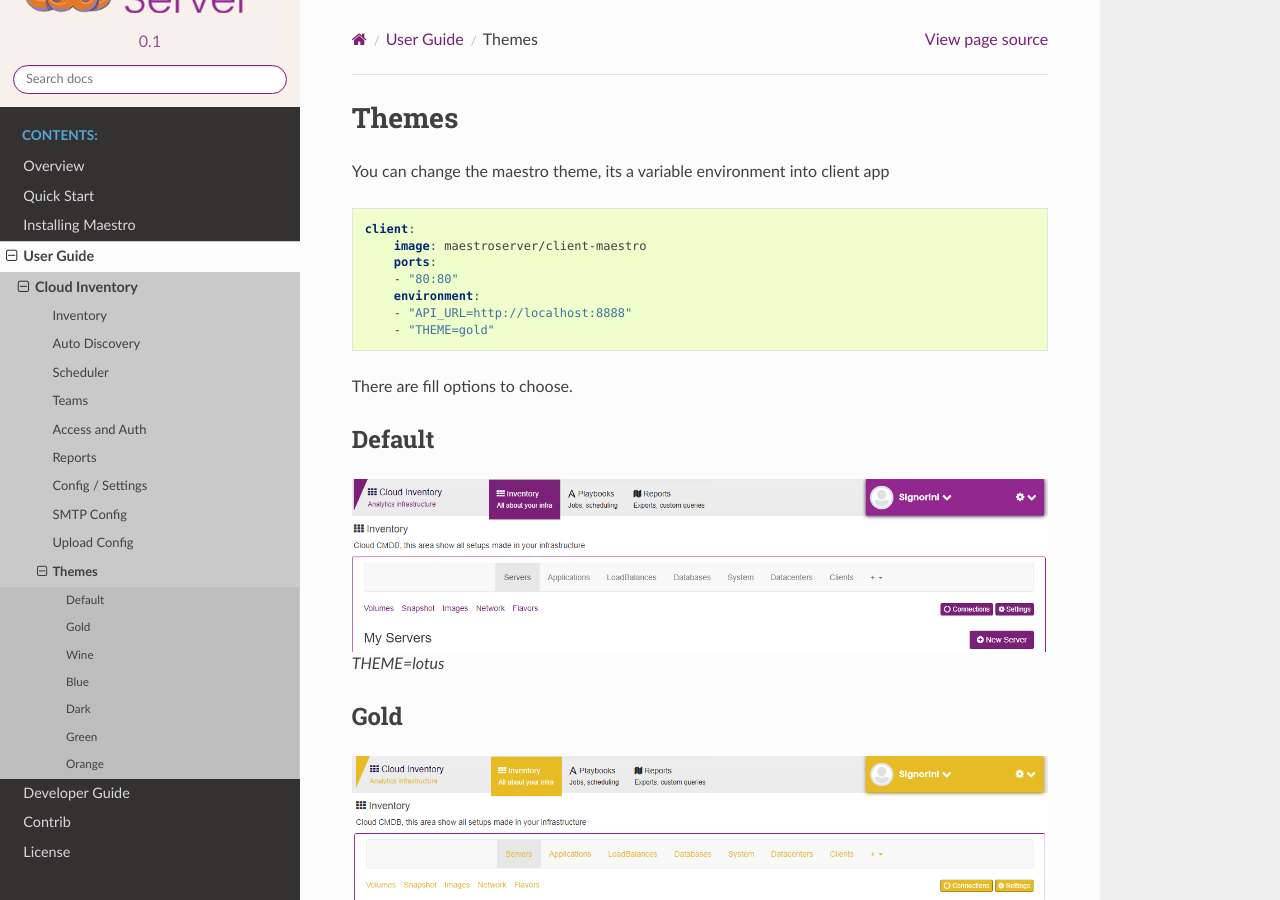
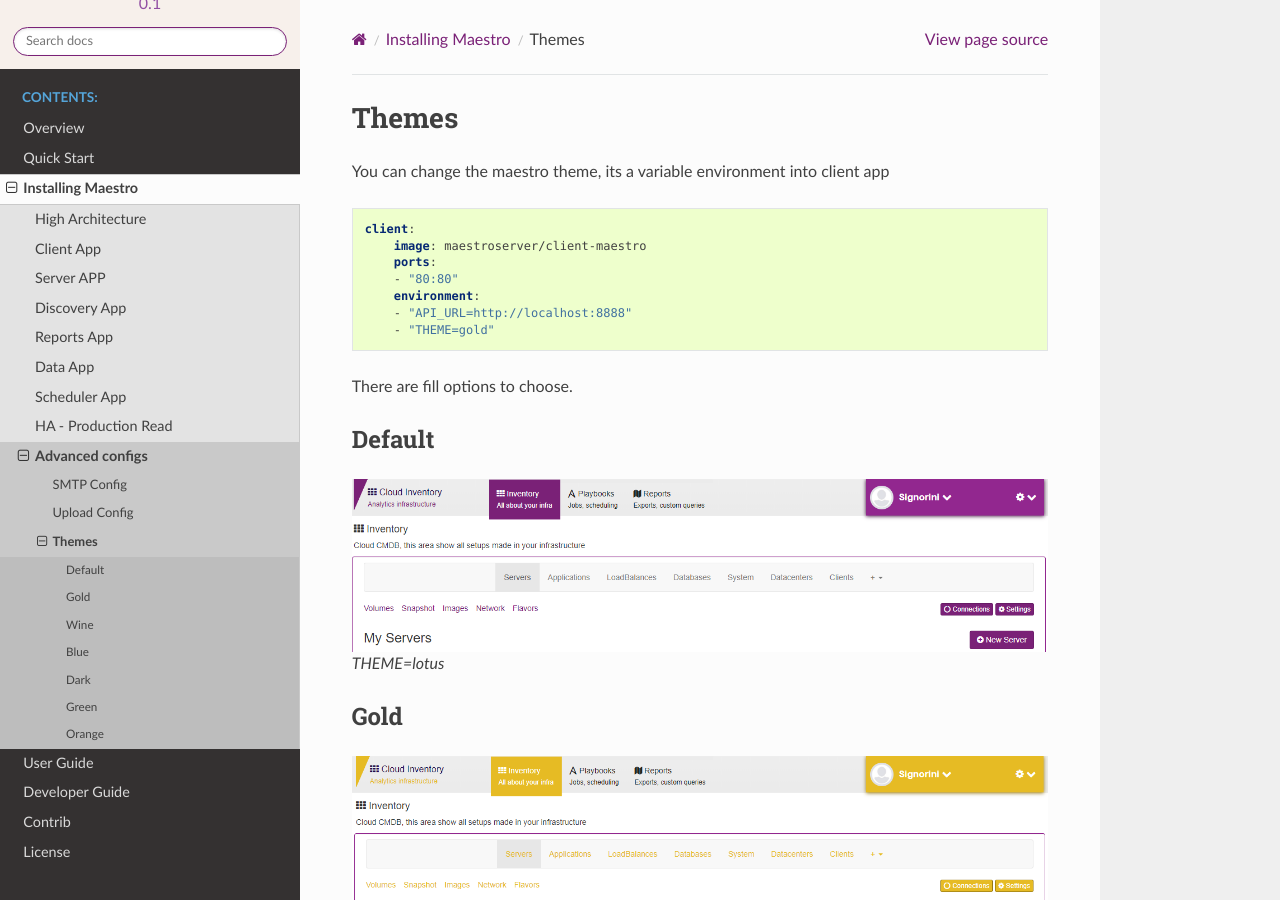
Before and after one commit to maestro-server/webdocs, a Sphinx documentation site: the page built from docs/installing/themes.rst, in a window 1280 px wide and 900 px high. Built offline with Sphinx 7.4.7 and the Read the Docs theme 2.0.0, drawn with Linux system fonts in a browser that asks for light colours; formulas are drawn with MathJax 3.

Commit message:
move advanced configs

```diff
--- a/docs/installing/index.rst
+++ b/docs/installing/index.rst
@@ -67,7 +67,7 @@ Client App
 
 .. Warning::
     * API_URL it's rest endpoint provide by server-app.
-    * STATIC_URL it's endpoint for static files, if you use local upload type need to be {server-app-url}/static  - `More details upload <http://docs.maestroserver.io/en/latest/userguide/cloud_inventory/upload.html>`_.
+    * STATIC_URL it's endpoint for static files, if you use local upload type need to be {server-app-url}/static  - `More details upload <http://docs.maestroserver.io/en/latest/installing/upload.html>`_.
 
 
 **Env variables**
@@ -105,8 +105,8 @@ Server APP
 
 .. Warning::
     * MAESTRO_MONGO_URI - Must be mongodb, mongodb://{uri}/{db-name}
-    * SMTP_X - Used for reset emails and accounts, need to be valid SMTP server - `More details smtp <http://docs.maestroserver.io/en/latest/userguide/cloud_inventory/smtp.html>`_.
-    * MAESTRO_UPLOAD_TYPE - Can be local or S3 `More details upload <http://docs.maestroserver.io/en/latest/userguide/cloud_inventory/upload.html>`_.
+    * SMTP_X - Used for reset emails and accounts, need to be valid SMTP server - `More details smtp <http://docs.maestroserver.io/en/latest/installing/smtp.html>`_.
+    * MAESTRO_UPLOAD_TYPE - Can be local or S3 `More details upload <http://docs.maestroserver.io/en/latest/installing/upload.html>`_.
 
 **Env variables**
 
@@ -302,3 +302,12 @@ HA - Production Read
    :maxdepth: 2
 
    production
+
+Advanced configs
+----------------
+.. toctree::
+   :maxdepth: 2
+
+   smtp
+   upload
+   themes
--- a/docs/userguide/cloud_inventory/themes.rst
+++ b/docs/installing/themes.rst
@@ -18,21 +18,21 @@ There are fill options to choose.
 Default
 -------
 
-.. figure:: ../../_static/screen/theme_default.png
+.. figure:: ../_static/screen/theme_default.png
 
     THEME=lotus
 
 Gold
 -------
 
-.. figure:: ../../_static/screen/theme_gold.png
+.. figure:: ../_static/screen/theme_gold.png
 
     THEME=gold
 
 Wine
 -------
 
-.. figure:: ../../_static/screen/theme_wine.png
+.. figure:: ../_static/screen/theme_wine.png
 
     THEME=wine
 
@@ -40,14 +40,14 @@ Wine
 Blue
 -------
 
-.. figure:: ../../_static/screen/theme_blue.png
+.. figure:: ../_static/screen/theme_blue.png
 
     THEME=blue
 
 Dark
 -------
 
-.. figure:: ../../_static/screen/theme_dark.png
+.. figure:: ../_static/screen/theme_dark.png
 
     THEME=dark
 
@@ -55,13 +55,13 @@ Dark
 Green
 -------
 
-.. figure:: ../../_static/screen/theme_green.png
+.. figure:: ../_static/screen/theme_green.png
 
     THEME=green
 
 Orange
 -------
 
-.. figure:: ../../_static/screen/theme_orange.png
+.. figure:: ../_static/screen/theme_orange.png
 
     THEME=orange
--- a/docs/userguide/index.rst
+++ b/docs/userguide/index.rst
@@ -24,6 +24,3 @@ Cloud Inventory
    cloud_inventory/accessauth
    cloud_inventory/reports
    cloud_inventory/confsettings
-   cloud_inventory/smtp
-   cloud_inventory/upload
-   cloud_inventory/themes
```
Also changed, not shown: docs/installing/smtp.rst (renamed from docs/userguide/cloud_inventory/smtp.rst), docs/installing/upload.rst (renamed from docs/userguide/cloud_inventory/upload.rst).
